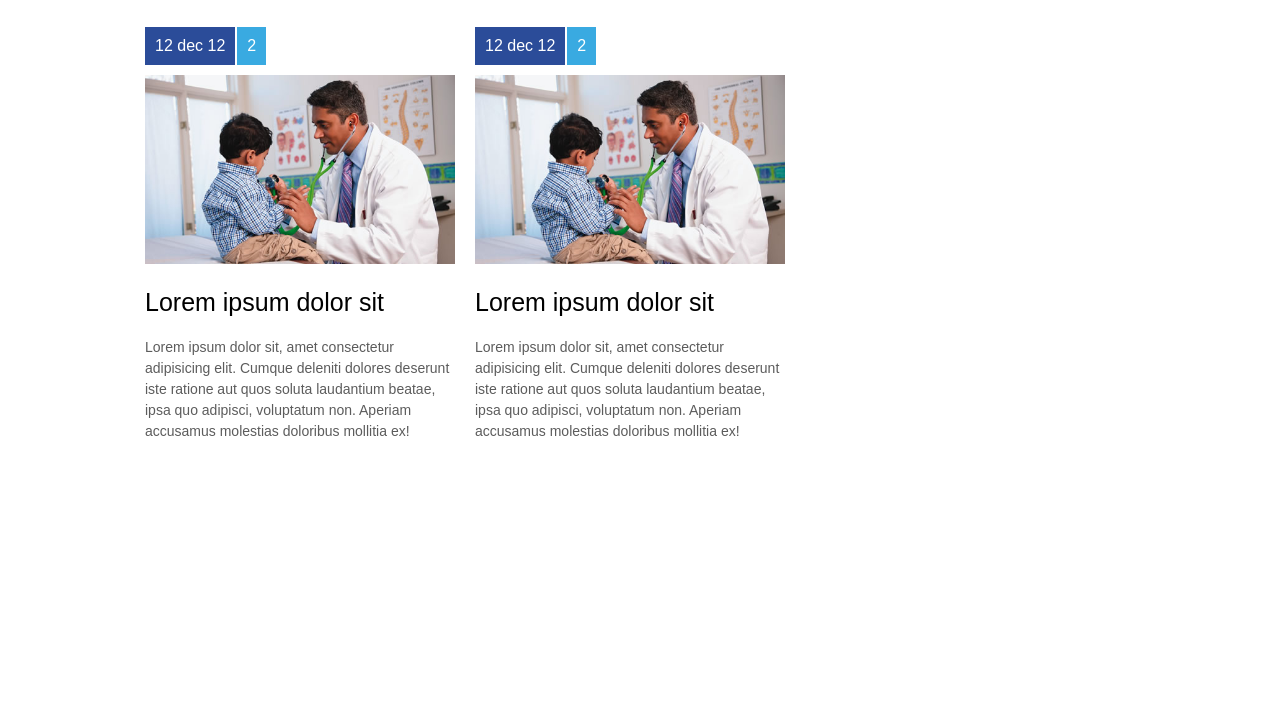
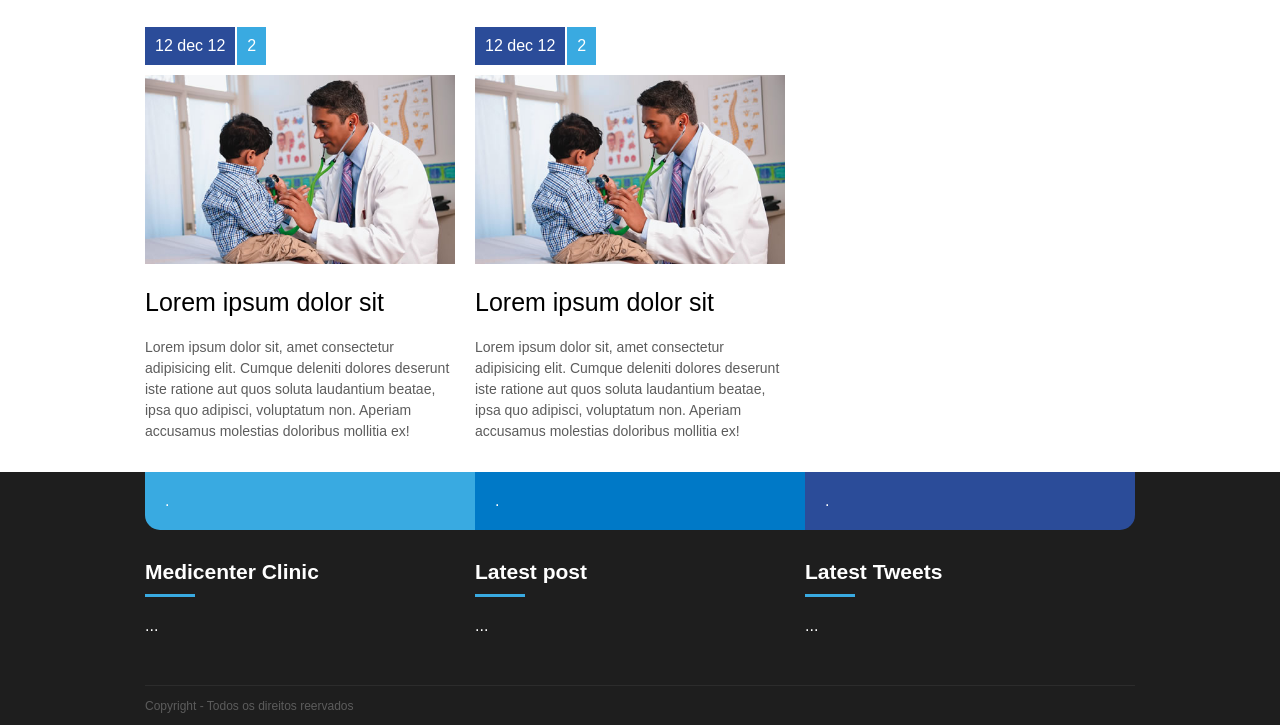
Before and after one commit to dhenriquex/medicenter, a plain HTML site: page index.html in a window 1280 px wide. Shown: the part 1424-2150 px from the top of the page. Before the commit the page ends 1896 px from the top, so only its background shows below. Drawn offline with Linux system fonts and the light colour scheme.

Commit message:
footer-incompleto

```diff
--- a/assents/styles/footer.css
+++ b/assents/styles/footer.css
@@ -0,0 +1,46 @@
+footer{
+    background-color: #1e1e1e;
+    display: flex;
+    justify-content: center;
+}
+.footer-menu{
+    display: flex;
+    width: 100%;
+}
+.fm1,.fm2,.fm3{
+    flex: 1;
+    color: white;
+    padding: 20px;
+}
+.fm1{
+    background-color: #39aae1;
+    border-bottom-left-radius: 15px;
+}
+.fm2{
+    background-color: #0079c7;
+}
+.fm3{
+    background-color: #2b4c99;
+    border-bottom-right-radius: 15px;
+}
+
+.footer-area{
+    display: flex;
+    color: white;
+    width: 100%;
+}
+.area-item{
+    flex: 1;
+}
+footer .widget-title-text{
+    color: white;
+}
+.copy{
+    border-top: 1px solid #2c2c2c;
+    height: 40px;
+    line-height: 40px;
+    color: #5c5c5c;
+    font-size: 12px;
+    margin-top: 50px;
+    width: 100%;
+}
--- a/assents/styles/geral.css
+++ b/assents/styles/geral.css
@@ -9,7 +9,7 @@
         flex: 1;
         align-self: self-start;
     }
-    height: 100vh;
+
 }
 
 .widget-title{
--- a/assents/styles/header.css
+++ b/assents/styles/header.css
@@ -9,7 +9,6 @@ header {
   justify-content: space-between;
   align-items: center;
 }
-
 nav ul,
 nav li {
   list-style: none;
--- a/index.html
+++ b/index.html
@@ -198,6 +198,47 @@
         </aside>
       </div>
     </section>
-    <footer></footer>
+
+    <footer>
+      <div class="container column ">
+        <div class="footer-menu">
+          <div class="fm1">.</div>
+          <div class="fm2">.</div>
+          <div class="fm3">.</div>
+        </div>
+        <div class="footer-area">
+          <div class="area-item">
+            <div class="widget">
+            <div class="widget-title">
+              <div class="widget-title-text">Medicenter Clinic</div>
+              <hr />
+            </div>
+            <div class="widget_body">...</div>
+          </div>
+          </div>
+          <div class="area-item">
+            <div class="widget">
+            <div class="widget-title">
+              <div class="widget-title-text">Latest post</div>
+              <hr />
+            </div>
+            <div class="widget_body">...</div>
+          </div>
+          </div>
+          <div class="area-item">
+            <div class="widget">
+            <div class="widget-title">
+              <div class="widget-title-text">Latest Tweets</div>
+              <hr />
+            </div>
+            <div class="widget_body">...</div>
+          </div>
+          </div>
+        </div>
+        <div class="copy">
+          Copyright - Todos os direitos reervados
+        </div>
+      </div>
+    </footer>
   </body>
 </html>
```
